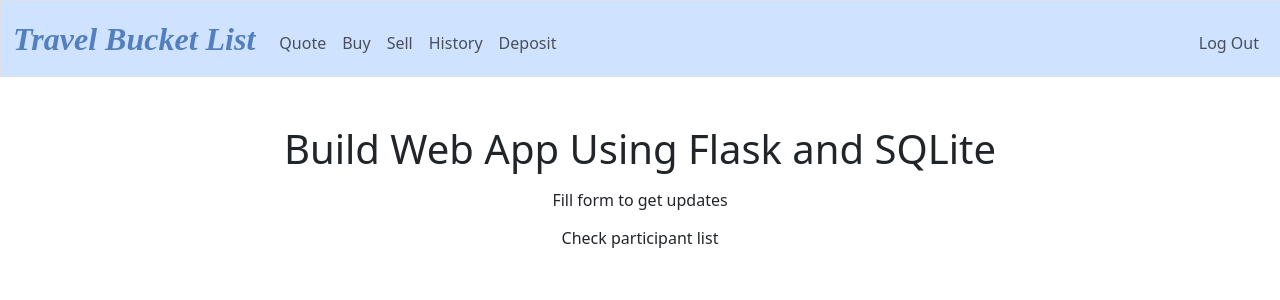
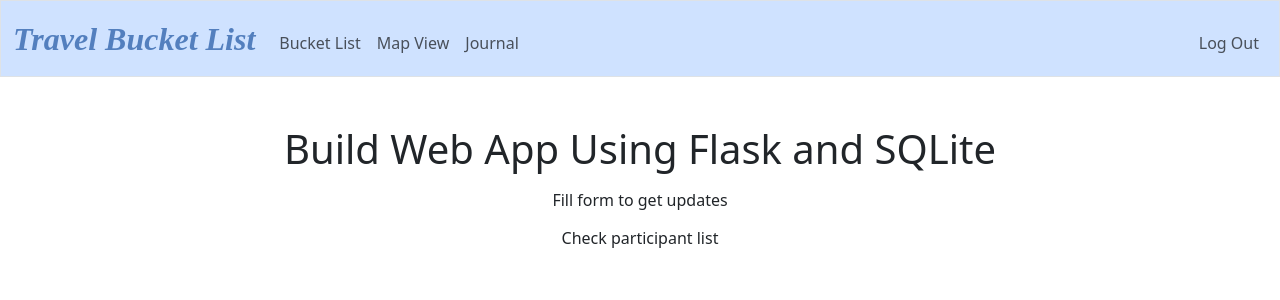
Before and after one commit to SliderCO-007/travel-bucket-list, a Flask app: page / in a window 1280 px wide. Shown: the top 300 px of the page. Run offline with Flask 3, Linux system fonts and the light colour scheme; the visitor is signed in with stand-in values (Sample User, id 1); some libraries are stand-ins or nearby versions; some web fonts are replaced.

Commit message:
add routes

```diff
--- a/app.py
+++ b/app.py
@@ -13,18 +13,22 @@ app.config["SESSION_TYPE"] = "filesystem"
 Session(app)
 
 @app.route('/')
-@app.route('/home')
+@app.route('/list')
+@login_required
 def index():
     # check user account amount
-    # current_user = session["user_id"]
+    current_user = session["user_id"]
     # print(current_user)
 
-    return render_template('index.html')
+    return render_template('list.html')
 
 connect = sqlite3.connect('database.db')
 connect.execute(
     'CREATE TABLE IF NOT EXISTS PARTICIPANTS (id INTEGER PRIMARY KEY AUTOINCREMENT NOT NULL, username TEXT, \
         email TEXT, city TEXT, state TEXT, country TEXT, password TEXT)')
+
+
+@app.route('/add')
 
 @app.route('/join', methods=['GET', 'POST'])
 def join():
@@ -41,14 +45,13 @@ def join():
             (username,email,city,state,country,password) VALUES (?,?,?,?,?,?)",
                            (username, email, city, state, country, password))
             users.commit()
-        return render_template("index.html")
+        return render_template("list.html")
     else:
         return render_template('join.html')
 
 
-
-# ColoradoBatman
-# Batman
+# Username: Curtis
+# Password: Batman
 
 @app.route("/login", methods=["GET", "POST"])
 def login():
@@ -73,7 +76,7 @@ def login():
             cursor.execute("SELECT * FROM participants WHERE username = ?", [request.form.get(
                            "username")])
             rows = cursor.fetchall()
-        print(rows)
+        # print(rows)
 
 
         # Ensure username exists and password is correct
--- a/templates/layout.html
+++ b/templates/layout.html
@@ -48,11 +48,9 @@
                 <div class="collapse navbar-collapse" id="navbar">
                     {% if session["user_id"] %}
                         <ul class="navbar-nav me-auto mt-2">
-                            <li class="nav-item"><a class="nav-link" href="/quote">Quote</a></li>
-                            <li class="nav-item"><a class="nav-link" href="/buy">Buy</a></li>
-                            <li class="nav-item"><a class="nav-link" href="/sell">Sell</a></li>
-                            <li class="nav-item"><a class="nav-link" href="/history">History</a></li>
-                            <li class="nav-item"><a class="nav-link" href="/deposit">Deposit</a></li>
+                            <li class="nav-item"><a class="nav-link" href="/list">Bucket List</a></li>
+                            <li class="nav-item"><a class="nav-link" href="/map">Map View</a></li>
+                            <li class="nav-item"><a class="nav-link" href="/journal">Journal</a></li>
                         </ul>
                         <ul class="navbar-nav ms-auto mt-2">
                             <li class="nav-item"><a class="nav-link" href="/logout">Log Out</a></li>
```
Also changed, not shown: templates/list.html (renamed from templates/index.html), 2 other files.
